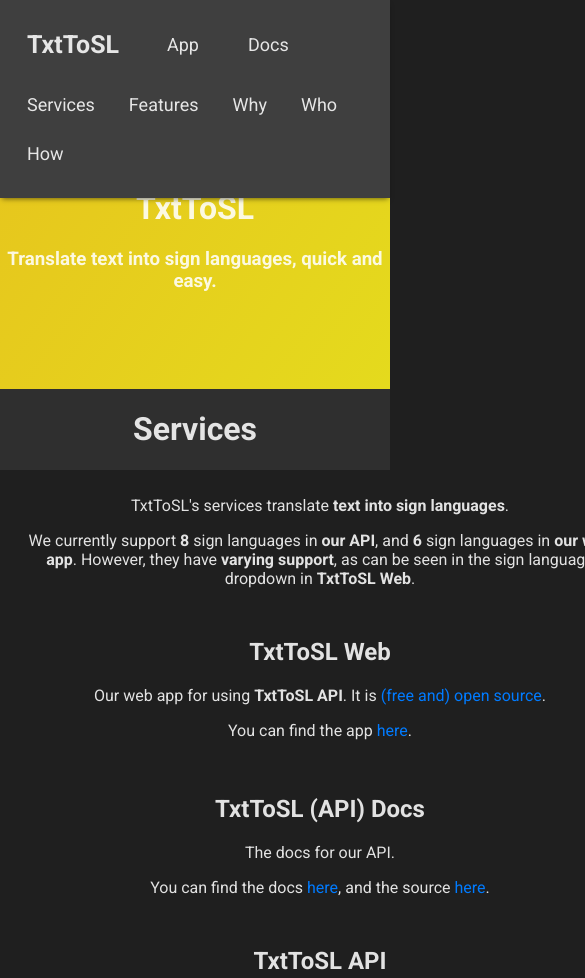
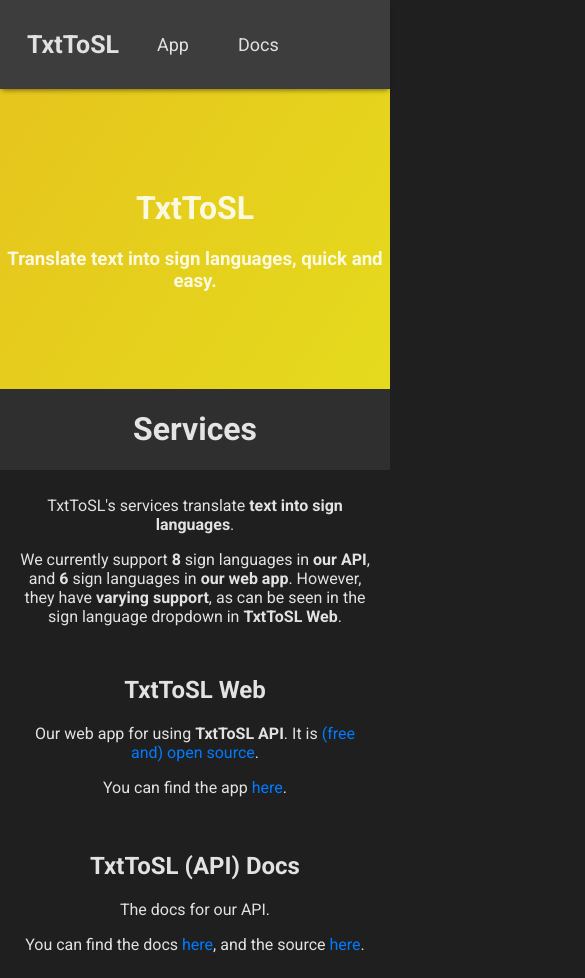
Before and after one commit to oojmed/TxtToSL-Marketing, a plain HTML site: page index.html in a window 390 px wide. Shown: the top 978 px of the page, 585 px wide, since content can reach past the window. Drawn offline with Linux system fonts and the light colour scheme.

Commit message:
- Fix columns not working properly on mobile - Make header slightly (98%) transparent - Hide section links in header when on mobile / a smaller screen

```diff
--- a/styles.css
+++ b/styles.css
@@ -108,6 +108,8 @@ a:hover {
 }
 
 .header {
+  opacity: 0.98;
+
   display: flex;
   justify-content: flex-end;
 
@@ -204,17 +206,17 @@ a:hover {
   }
 
   .header-right {
-    position: absolute;
-    left: 150px;
-    top: 20px;
+    margin-left: 130px;
   }
 
   .header-center {
-    margin-top: 60px;
+    display: none;
+
+    /*margin-top: 60px;
 
     position: relative;
     left: 0;
-    transform: none;
+    transform: none;*/
   }
 
   .header .header-right a {
@@ -226,7 +228,8 @@ a:hover {
   }
 
   .column {
-    width: 600px;
+    width: auto;
+    max-width: 600px;
     float: none;
     margin: auto;
 
```
